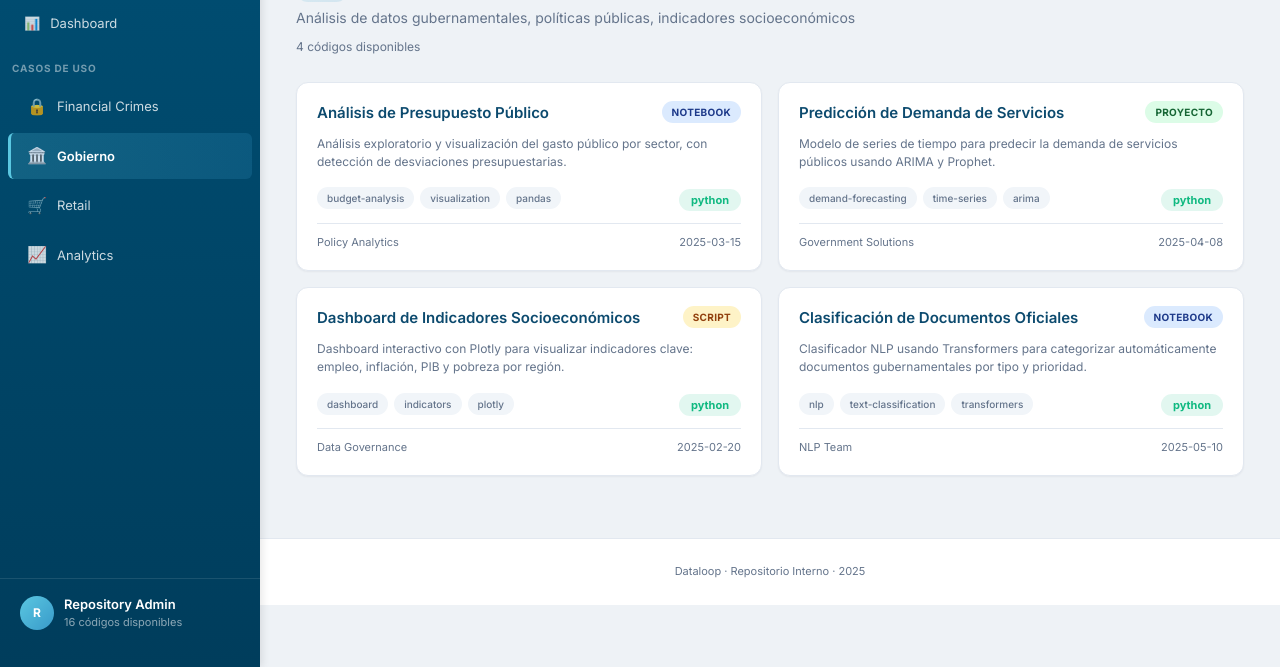
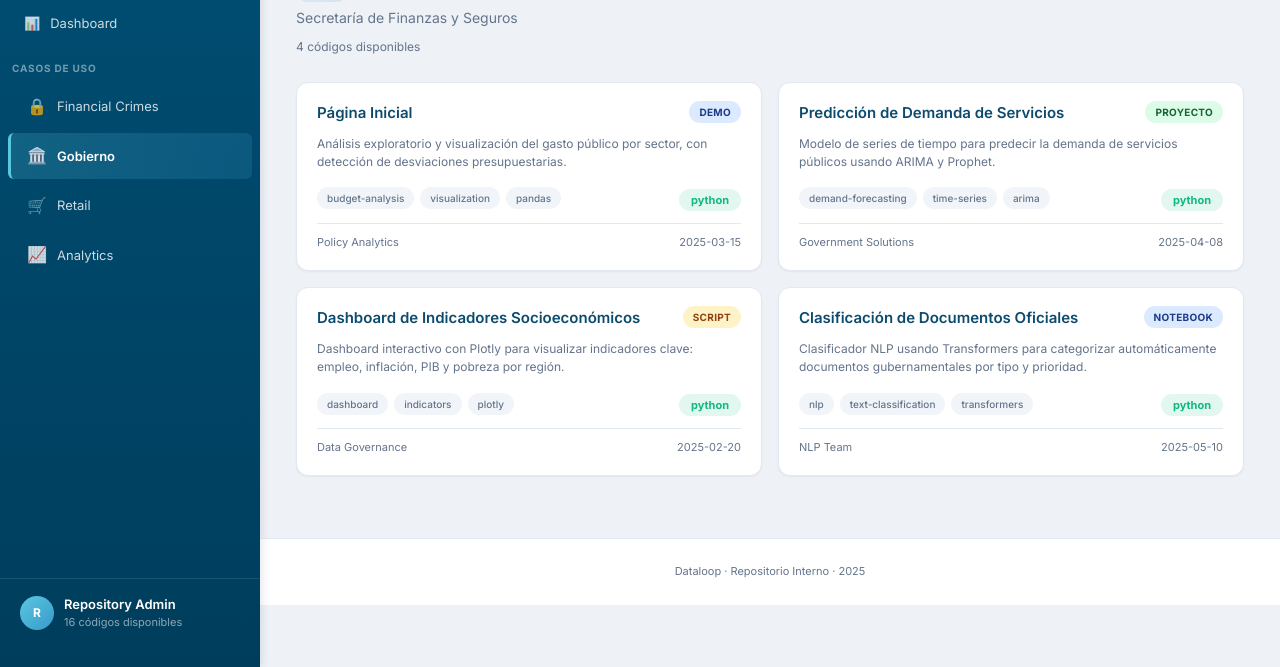
Before and after one commit to jazoro911/repo-demos-dataloop, a plain HTML site: page categorias/gobierno.html in a window 1280 px wide. Shown: the part 133-800 px from the top of the page. Drawn offline with Linux system fonts and the light colour scheme.

Commit message:
Gobierno
Se editó la descripción de, la card-titulo y el tipo de badge para la página de Gobierno

```diff
--- a/categorias/gobierno.html
+++ b/categorias/gobierno.html
@@ -53,16 +53,16 @@
             <div class="categoria-icono">🏛️</div>
             <h1>Gobierno</h1>
         </div>
-        <p class="categoria-descripcion">Análisis de datos gubernamentales, políticas públicas, indicadores socioeconómicos</p>
+        <p class="categoria-descripcion">Secretaría de Finanzas y Seguros</p>
         <p class="categoria-contador">4 códigos disponibles</p>
 
         <div class="grid-proyectos">
 
-            <!-- PROYECTO 1 -->
+            <!-- PROYECTO 1 - Página Inicial -->
             <a href="../codigos/gob-001.html" class="proyecto-card">
                 <div class="card-top">
-                    <span class="card-titulo">Análisis de Presupuesto Público</span>
-                    <span class="badge-tipo badge-notebook">Notebook</span>
+                    <span class="card-titulo">Página Inicial</span>
+                    <span class="badge-tipo badge-notebook">Demo</span>
                 </div>
                 <div class="card-desc">
                     Análisis exploratorio y visualización del gasto público por sector, con detección de desviaciones presupuestarias.
```
